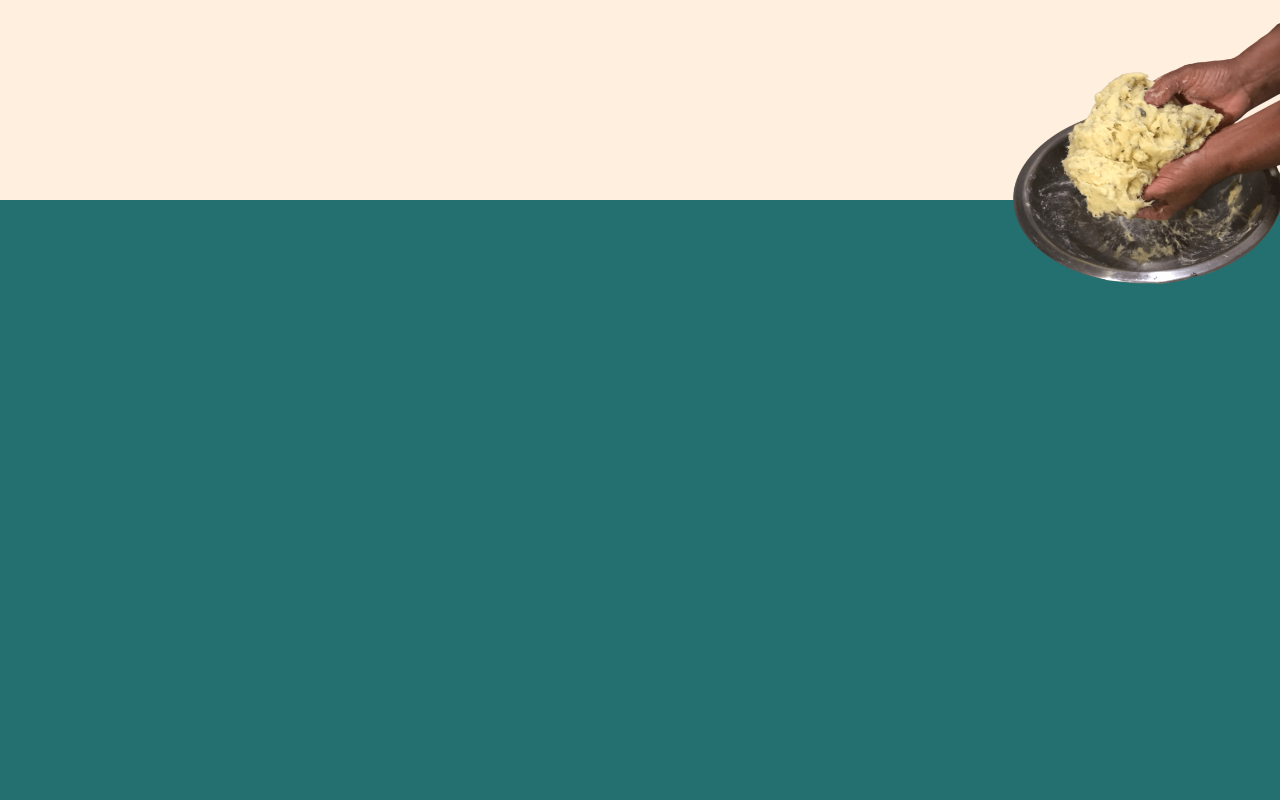
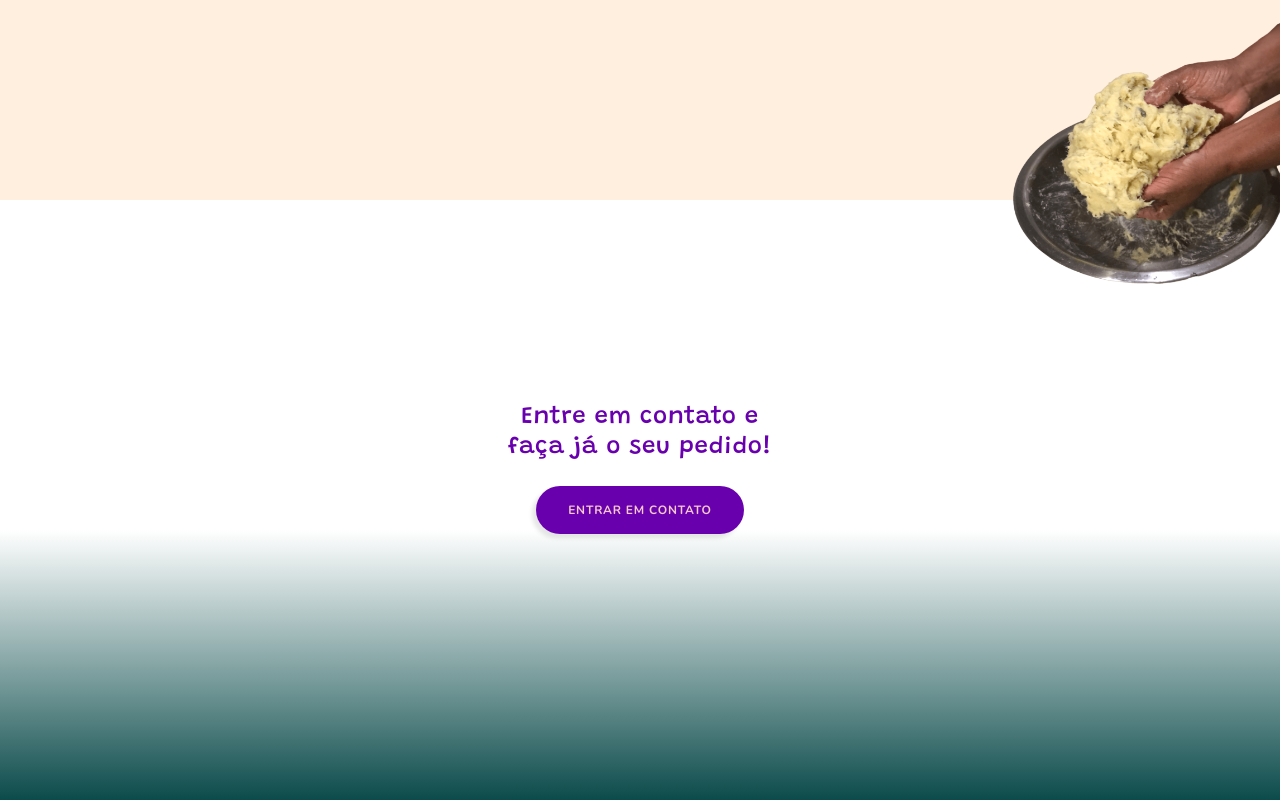
Before and after one commit to joseluizbrits/lili-da-ribeira, a Next.js app: page / in a window 1280 px wide. Shown: the part 4148-4948 px from the top of the page. Before the commit the page ends 4493 px from the top, so only its background shows below. Built offline with nearby package versions, Linux system fonts and the light colour scheme; a web font is replaced by a local one.

Commit message:
making Contact component

```diff
--- /dev/null
+++ b/src/app/components/Contact/index.tsx
@@ -0,0 +1,16 @@
+"use client";
+import { nunito } from "@/app/lib/fonts";
+import { Button, Container, Content, Title } from "./styles";
+
+function Contact() {
+  return (
+    <Container>
+      <Content>
+        <Title>Entre em contato e faça já o seu pedido!</Title>
+        <Button className={nunito.className}>Entrar em contato</Button>
+      </Content>
+    </Container>
+  );
+}
+
+export default Contact;
--- /dev/null
+++ b/src/app/components/Contact/styles.ts
@@ -0,0 +1,44 @@
+import styled from "styled-components";
+
+export const Container = styled.section`
+  background: linear-gradient(to bottom, #fff 55%, var(--green4));
+  height: 600px;
+
+  display: flex;
+  justify-content: center;
+  align-items: center;
+`;
+
+export const Content = styled.div`
+  display: flex;
+  flex-direction: column;
+  justify-content: center;
+  align-items: center;
+  gap: 24px;
+
+  margin-top: -64px;
+`;
+
+export const Title = styled.h2`
+  font-weight: 500;
+  font-size: 1.5rem;
+  line-height: 1.25em;
+  letter-spacing: 0.05rem;
+  text-align: center;
+  color: var(--purple3);
+  max-width: 21ch;
+`;
+
+export const Button = styled.a`
+  font-weight: 700;
+  font-size: 0.75rem;
+  letter-spacing: 0.05rem;
+  text-transform: uppercase;
+
+  background: var(--purple3);
+  color: #f4c8cd;
+  padding: 16px 32px;
+  border-radius: 30px;
+  box-shadow: -4px 4px 4px rgba(0, 0, 0, 0.1);
+  cursor: pointer;
+`;
--- a/src/app/components/Gallery/index.tsx
+++ b/src/app/components/Gallery/index.tsx
@@ -1,12 +1,12 @@
 "use client";
 
-import { MyStyles } from "./styles";
+import { Container } from "./styles";
 import { Swiper, SwiperSlide } from "swiper/react";
 import { Navigation } from "swiper/modules";
 
 function Gallery() {
   return (
-    <MyStyles>
+    <Container>
       <Swiper slidesPerView={1} navigation={true} modules={[Navigation]}>
         <SwiperSlide>Slide 1</SwiperSlide>
         <SwiperSlide>Slide 2</SwiperSlide>
@@ -14,7 +14,7 @@ function Gallery() {
         <SwiperSlide>Slide 4</SwiperSlide>
         <SwiperSlide>Slide 5</SwiperSlide>
       </Swiper>
-    </MyStyles>
+    </Container>
   );
 }
 
--- a/src/app/components/Gallery/styles.ts
+++ b/src/app/components/Gallery/styles.ts
@@ -1,7 +1,7 @@
 import styled from "styled-components";
 import arrowCircle from "../../../../public/arrow-circle.svg";
 
-export const MyStyles = styled.section`
+export const Container = styled.section`
   padding: 40px 0 126px 10px;
   overflow-x: hidden;
 
--- a/src/app/page.tsx
+++ b/src/app/page.tsx
@@ -1,5 +1,6 @@
 import About from "./components/About";
 import Cod from "./components/Cod";
+import Contact from "./components/Contact";
 import Gallery from "./components/Gallery";
 import Header from "./components/Header";
 import Hero from "./components/Hero";
@@ -14,6 +15,7 @@ export default function Home() {
       <Ingredients />
       <Cod />
       <About />
+      <Contact />
     </>
   );
 }
```
